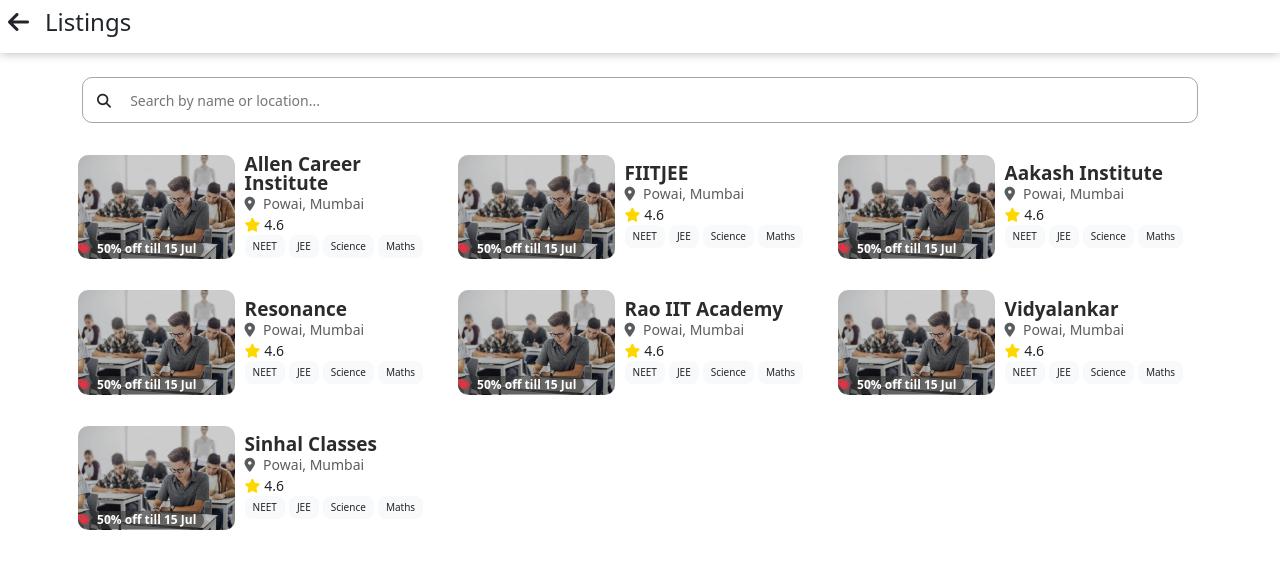
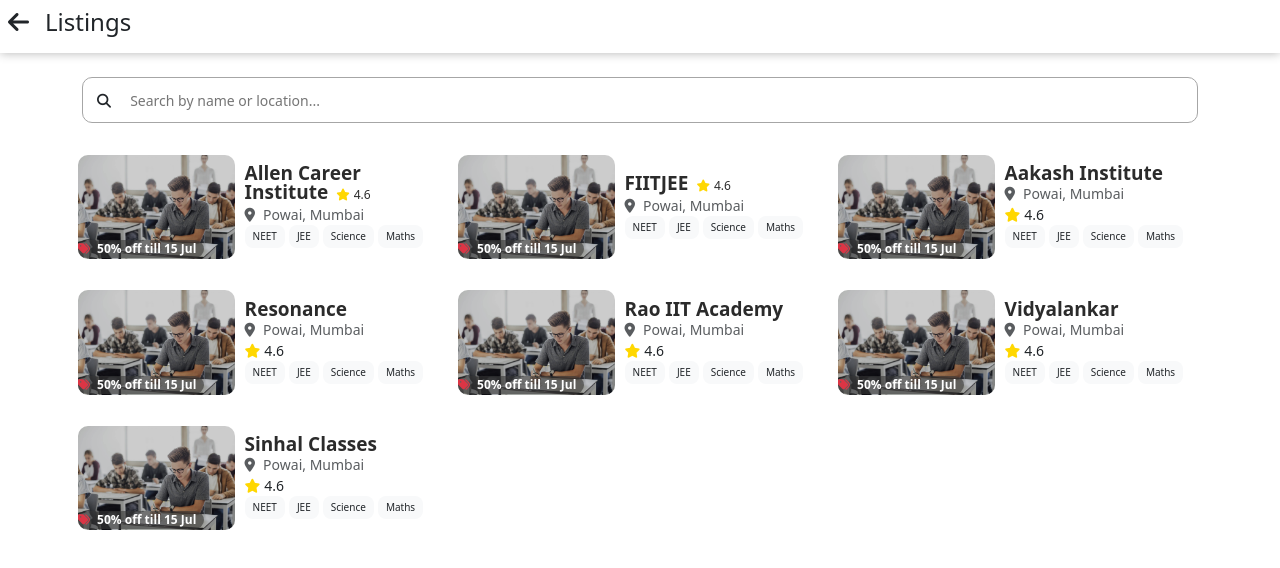
Before and after one commit to Kaminou2904/findEdu, a plain HTML site: page listing2.html in a window 1280 px wide. Drawn offline with nearby package versions, Linux system fonts and the light colour scheme.

Commit message:
little changes in card

```diff
--- a/css/detail.css
+++ b/css/detail.css
@@ -295,6 +295,10 @@
     font-size: 19px;
     /* white-space: nowrap; */
     line-height: 19px;
+}
+
+.nearName a p{
+    font-size: 12px;
 }
 
 .nearImg{
--- a/listing2.html
+++ b/listing2.html
@@ -55,13 +55,13 @@
                         </div>
                         <div class="nearData">
                             <div class="nearName">
-                                <a href="detail.html" class="nav-link fw-bold">Allen Career Institute</a>
+                                <a href="detail.html" class="nav-link fw-bold">Allen Career Institute<p class="mb-0 d-inline fw-normal"><i class="fas fa-star mx-1 ms-2"></i>4.6</p></a>
                             </div>
                             <div class="nearLocation text-muted"><i class="fas fa-map-marker-alt me-2"></i>Powai, Mumbai
                             </div>
                             <div class="nearAway">
                                 <!-- <p class="mb-0 text-success"><i class="fas fa-location-arrow me-1 mt-2"></i>4.6km away</p> -->
-                                <p class="mb-0 d-inline fw-normal"><i class="fas fa-star me-1"></i>4.6</p>
+                                <!-- <p class="mb-0 d-inline fw-normal"><i class="fas fa-star me-1"></i>4.6</p> -->
                             </div>
                             <div class="nearTabsss d-flex">
                                 <p class="nearTab p-2 py-1 mb-0 me-1 bg-light rounded-3">NEET</p>
@@ -83,13 +83,13 @@
                         </div>
                         <div class="nearData">
                             <div class="nearName">
-                                <a href="classDetail.html" class="nav-link fw-bold">FIITJEE</a>
+                                <a href="detail.html" class="nav-link fw-bold">FIITJEE<p class="mb-0 d-inline fw-normal"><i class="fas fa-star mx-1 ms-2"></i>4.6</p></a>
                             </div>
                             <div class="nearLocation text-muted"><i class="fas fa-map-marker-alt me-2"></i>Powai, Mumbai
                             </div>
                             <div class="nearAway">
                                 <!-- <p class="mb-0 text-success"><i class="fas fa-location-arrow me-1 mt-2"></i>4.6km away</p> -->
-                                <p class="mb-0 d-inline fw-normal"><i class="fas fa-star me-1"></i>4.6</p>
+                                <!-- <p class="mb-0 d-inline fw-normal"><i class="fas fa-star me-1"></i>4.6</p> -->
                             </div>
                             <div class="nearTabsss d-flex">
                                 <p class="nearTab p-2 py-1 mb-0 me-1 bg-light rounded-3">NEET</p>
```
